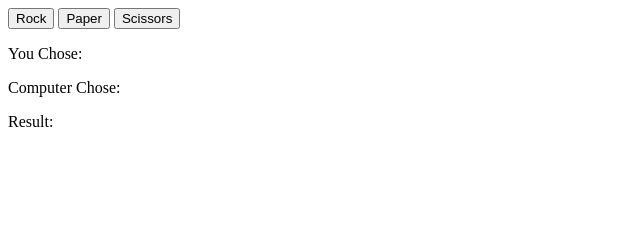
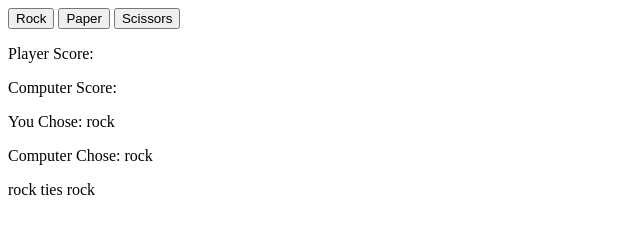
Before and after one commit to SonOfTchalla/Rock-Paper-Scissors, a plain HTML site: page index.html in a window 1280 px wide. Both pictures are taken after a click on the button "Rock". Shown: the whole page, without its empty margins (0-640 px from the left). Drawn offline with Linux system fonts and the light colour scheme.

Commit message:
Display player & computer score

```diff
--- a/index.html
+++ b/index.html
@@ -7,9 +7,18 @@
     <script src="script.js" defer></script>
 </head>
 <body>
-    <button id="rock">Rock</button>
-    <button id="paper">Paper</button>
-    <button id="scissors">Scissors</button>
+    <div class="header">
+        <div>
+            <button id="rock">Rock</button>
+            <button id="paper">Paper</button>
+            <button id="scissors">Scissors</button>
+        </div>
+        <div>
+            <p id="h-score">Player Score: </p>
+            <p id="c-score">Computer Score: </p>
+        </div>
+
+    </div>
 
     <div id="results">
         <p class="player">You Chose: </p>
--- a/script.js
+++ b/script.js
@@ -43,27 +43,29 @@ function getComputerChoice () {
 
 //play a single round
 function playRound(humanChoice, computerChoice){
-    //humanChoice = humanChoice.toLowerCase();
+    let playerEl = document.querySelector(".player")
+    let computerEl = document.querySelector(".computer")
+    let resultEl = document.querySelector(".result")
 
-    console.log(`You chose ${humanChoice}`)
-    console.log(`Computer chose ${computerChoice}`)
+    playerEl.textContent = `You Chose: ${humanChoice}`;
+    computerEl.textContent = `Computer Chose: ${computerChoice}`;
     if(computerChoice === "rock" && humanChoice === "scissors"){
         computerScore++;
-        console.log(`You lost! ${computerChoice} beats ${humanChoice}`);
+        resultEl.textContent = `You lost! ${computerChoice} beats ${humanChoice}`;
     }else if(computerChoice === "paper" && humanChoice === "rock"){
         computerScore++;
-        console.log(`You lost! ${computerChoice} beats ${humanChoice}`);
+        resultEl.textContent = `You lost! ${computerChoice} beats ${humanChoice}`;
     }else if(computerChoice === "scissors" && humanChoice === "paper"){
         computerScore++;
-        console.log(`You lost! ${computerChoice} beats ${humanChoice}`);
+        resultEl.textContent = `You lost! ${computerChoice} beats ${humanChoice}`;
     }else if(computerChoice === humanChoice){
-        console.log(`${computerChoice} ties ${humanChoice}`);
+        resultEl.textContent = `${computerChoice} ties ${humanChoice}`;
     }else if(humanChoice === 'invalid input'){
-        console.log('invalid input! Please choose a valid option');
+        resultEl.textContent = 'invalid input! Please choose a valid option';
     }
     else{
         humanScore++;
-        console.log(`You win! ${humanChoice} beats ${computerChoice}`);
+        resultEl.textContent = `You win! ${humanChoice} beats ${computerChoice}`;
     }
 
     console.log(`Human Score: ${humanScore}`)
```
